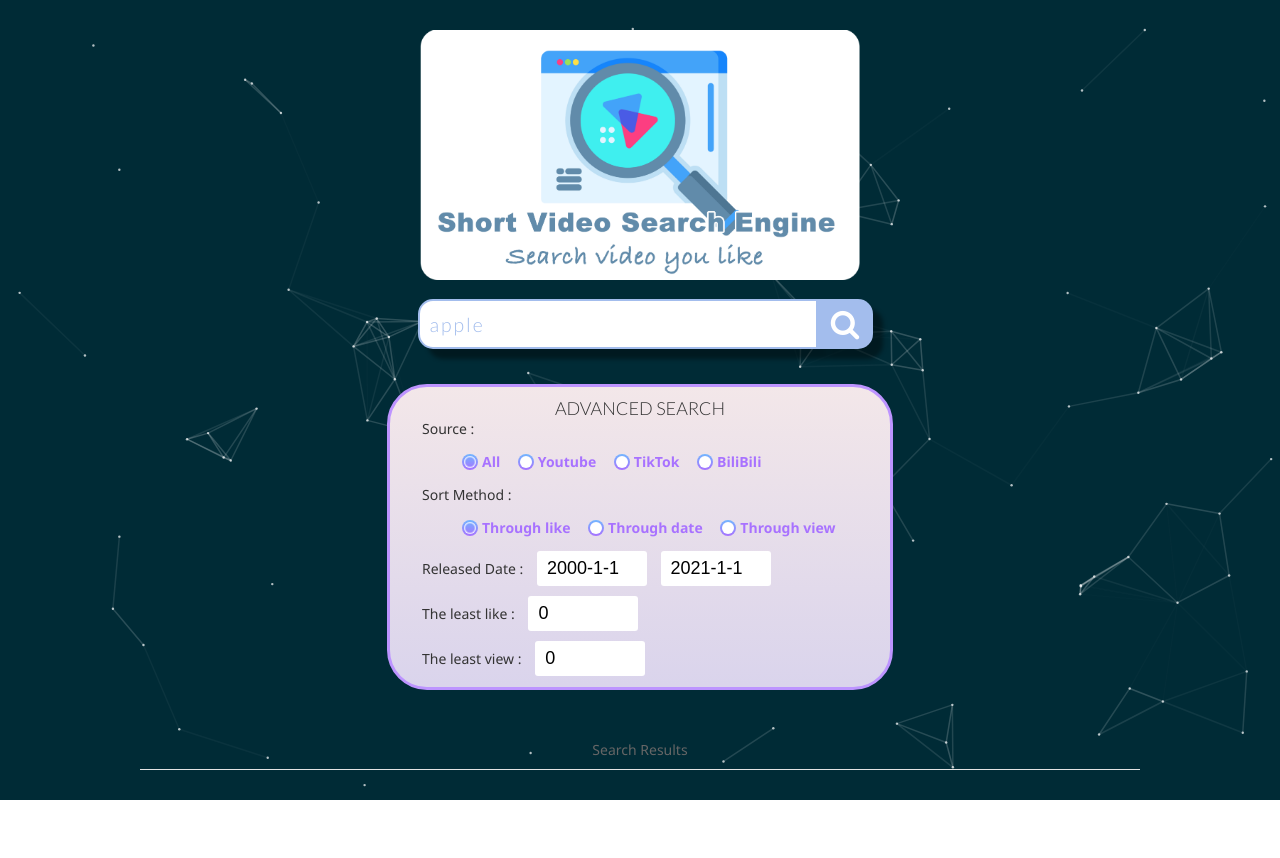
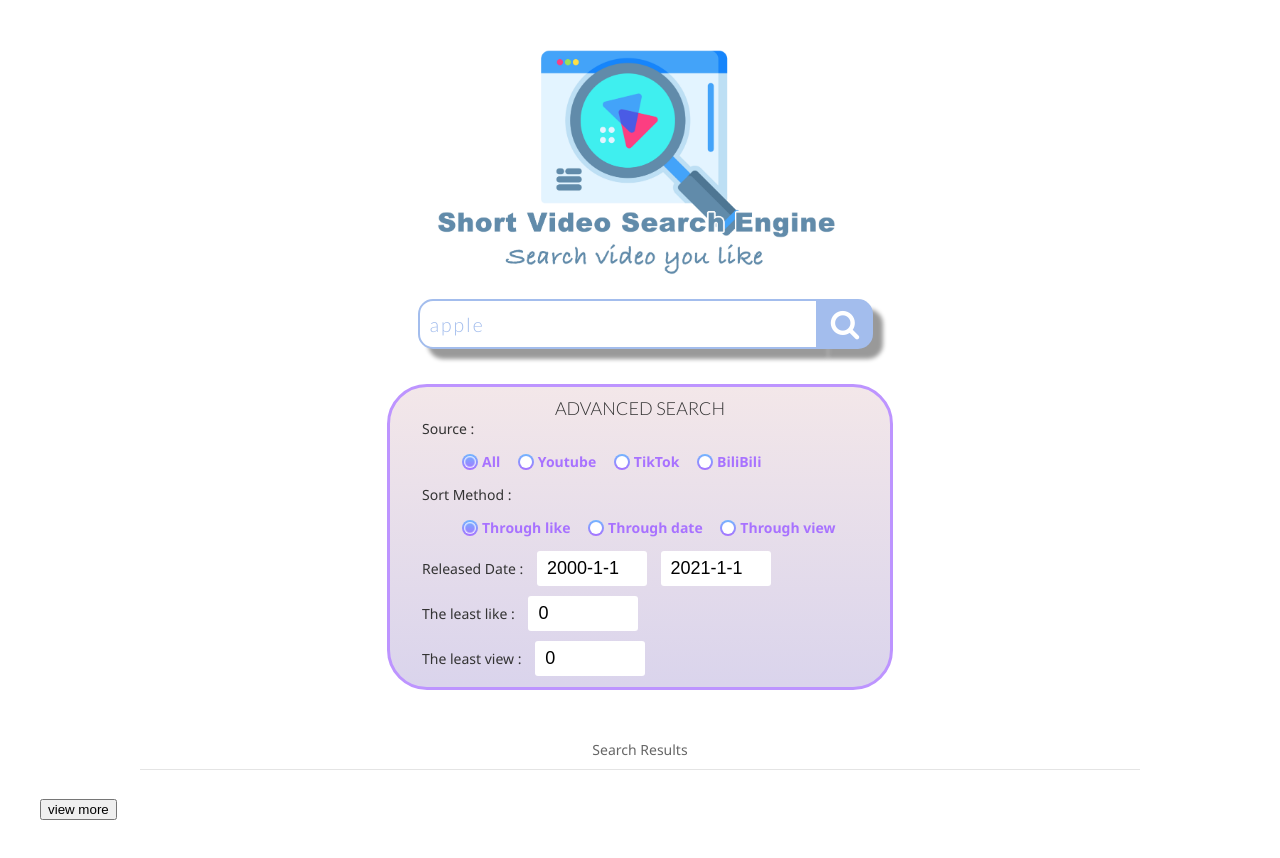
Before and after one commit to JDfaker/RiceLover, a plain HTML site: page index.html in a window 1280 px wide. Drawn offline with nearby package versions, Linux system fonts and the light colour scheme.

Commit message:
add view more button, add jump function

```diff
--- a/index.html
+++ b/index.html
@@ -80,13 +80,13 @@
 
     <!--Search Result-->
     <div id="wall">
-      <div class="search-statu">
+      <div class="search-statu" id="result_point">
           <span>Search Results</span>
       </div>
     </div>
 
     <ul style="list-style: none;">
-      <li v-for="elem in video_list">
+      <li v-for="(elem,index) in video_list.slice(0,number_of_show)">
         <div class="result">
           <div class="content1">
               <img :src="elem.thumbnails" height="120">
@@ -117,6 +117,9 @@
         </div>
         <div class="blank-space"></div>
       </li>
+
+      <!--View more buttom-->
+      <button @click="AddShowNumber()" >view more</button>
     </ul>
 
     <!----------- Template ------------------------------------------------------------------------------->
@@ -160,163 +163,8 @@
 <!--VUE script--------------------------------------------->
 <script src="./js/app.js"></script>
 
-<script src='js/tastySelect.min.js'></script>
-<script src='js/common.js'></script>
+<!--Background---------------------------------------------------------------------------->
 
-<!--Background---------------------------------------------------------------------------->
-<canvas id="canvas"></canvas>
-<script>
-
-// 可调参数
-var BACKGROUND_COLOR = "rgba(0,43,54,1)";   // 背景颜色
-var POINT_NUM = 100;                        // 星星数目
-var POINT_COLOR = "rgba(255,255,255,0.7)";  // 点的颜色
-var LINE_LENGTH = 10000;                    // 点之间连线长度(的平方)
-
-// 创建背景画布
-var cvs = document.createElement("canvas");
-cvs.width = window.innerWidth;
-cvs.height = window.innerHeight;
-cvs.style.cssText = "\
-    position:fixed;\
-    top:0px;\
-    left:0px;\
-    z-index:-1;\
-    opacity:1.0;\
-    ";
-document.body.appendChild(cvs);
-
-var ctx = cvs.getContext("2d");
-
-var startTime = new Date().getTime();
-
-//随机数函数
-function randomInt(min, max) {
-    return Math.floor((max - min + 1) * Math.random() + min);
-}
-
-function randomFloat(min, max) {
-    return (max - min) * Math.random() + min;
-}
-
-//构造点类
-function Point() {
-    this.x = randomFloat(0, cvs.width);
-    this.y = randomFloat(0, cvs.height);
-
-    var speed = randomFloat(0.3, 1.4);
-    var angle = randomFloat(0, 2 * Math.PI);
-
-    this.dx = Math.sin(angle) * speed;
-    this.dy = Math.cos(angle) * speed;
-
-    this.r = 1.2;
-
-    this.color = POINT_COLOR;
-}
-
-Point.prototype.move = function () {
-    this.x += this.dx;
-    if (this.x < 0) {
-        this.x = 0;
-        this.dx = -this.dx;
-    } else if (this.x > cvs.width) {
-        this.x = cvs.width;
-        this.dx = -this.dx;
-    }
-    this.y += this.dy;
-    if (this.y < 0) {
-        this.y = 0;
-        this.dy = -this.dy;
-    } else if (this.y > cvs.height) {
-        this.y = cvs.height;
-        this.dy = -this.dy;
-    }
-}
-
-Point.prototype.draw = function () {
-    ctx.fillStyle = this.color;
-    ctx.beginPath();
-    ctx.arc(this.x, this.y, this.r, 0, Math.PI * 2);
-    ctx.closePath();
-    ctx.fill();
-}
-
-var points = [];
-
-function initPoints(num) {
-    for (var i = 0; i < num; ++i) {
-        points.push(new Point());
-    }
-}
-
-var p0 = new Point(); //鼠标
-p0.dx = p0.dy = 0;
-var degree = 2.5;
-document.onmousemove = function (ev) {
-    p0.x = ev.clientX;
-    p0.y = ev.clientY;
-}
-document.onmousedown = function (ev) {
-    degree = 5.0;
-    p0.x = ev.clientX;
-    p0.y = ev.clientY;
-}
-document.onmouseup = function (ev) {
-    degree = 2.5;
-    p0.x = ev.clientX;
-    p0.y = ev.clientY;
-}
-window.onmouseout = function () {
-    p0.x = null;
-    p0.y = null;
-}
-
-function drawLine(p1, p2, deg) {
-    var dx = p1.x - p2.x;
-    var dy = p1.y - p2.y;
-    var dis2 = dx * dx + dy * dy;
-    if (dis2 < 2 * LINE_LENGTH) {
-        if (dis2 > LINE_LENGTH) {
-            if (p1 === p0) {
-                p2.x += dx * 0.03;
-                p2.y += dy * 0.03;
-            } else return;
-        }
-        var t = (1.05 - dis2 / LINE_LENGTH) * 0.2 * deg;
-        ctx.strokeStyle = "rgba(255,255,255," + t + ")";
-        ctx.beginPath();
-        ctx.lineWidth = 1.5;
-        ctx.moveTo(p1.x, p1.y);
-        ctx.lineTo(p2.x, p2.y);
-        ctx.closePath();
-        ctx.stroke();
-    }
-    return;
-}
-
-//绘制每一帧
-function drawFrame() {
-    cvs.width = window.innerWidth;
-    cvs.height = window.innerHeight;
-    ctx.fillStyle = BACKGROUND_COLOR;
-    ctx.fillRect(0, 0, cvs.width, cvs.height);
-
-    var arr = (p0.x == null ? points : [p0].concat(points));
-    for (var i = 0; i < arr.length; ++i) {
-        for (var j = i + 1; j < arr.length; ++j) {
-            drawLine(arr[i], arr[j], 1.0);
-        }
-        arr[i].draw();
-        arr[i].move();
-    }
-
-    window.requestAnimationFrame(drawFrame);
-}
-
-initPoints(POINT_NUM);
-drawFrame();
-</script>
 <!--Background---------------------------------------------------------------------------->
 
 </body>
--- a/js/app.js
+++ b/js/app.js
@@ -10,8 +10,9 @@ new Vue({
             video_to_date: '2021-1-1',
             least_like_count: '0',
             least_view_count: '0',
-            sort_by: 'likeCount'
+            sort_by: 'likeCount',
 
+            number_of_show: 1
         }
     },
     methods:{
@@ -30,14 +31,11 @@ new Vue({
                 this.video_list = response.data;
                 this.user_input = '';
             })
+            //junmp to id result_point
+            document.querySelector("#result_point").scrollIntoView(true);
         },
-        GetVideo(){
-            this.loading = true;
-            axios.get('http://localhost:8080/')
-            .then((response) => {
-                this.video_list = response.data;
-                this.loading = false;
-            });
+        AddShowNumber(){
+            this.number_of_show = this.number_of_show + 2
         }
     }
 })
```
